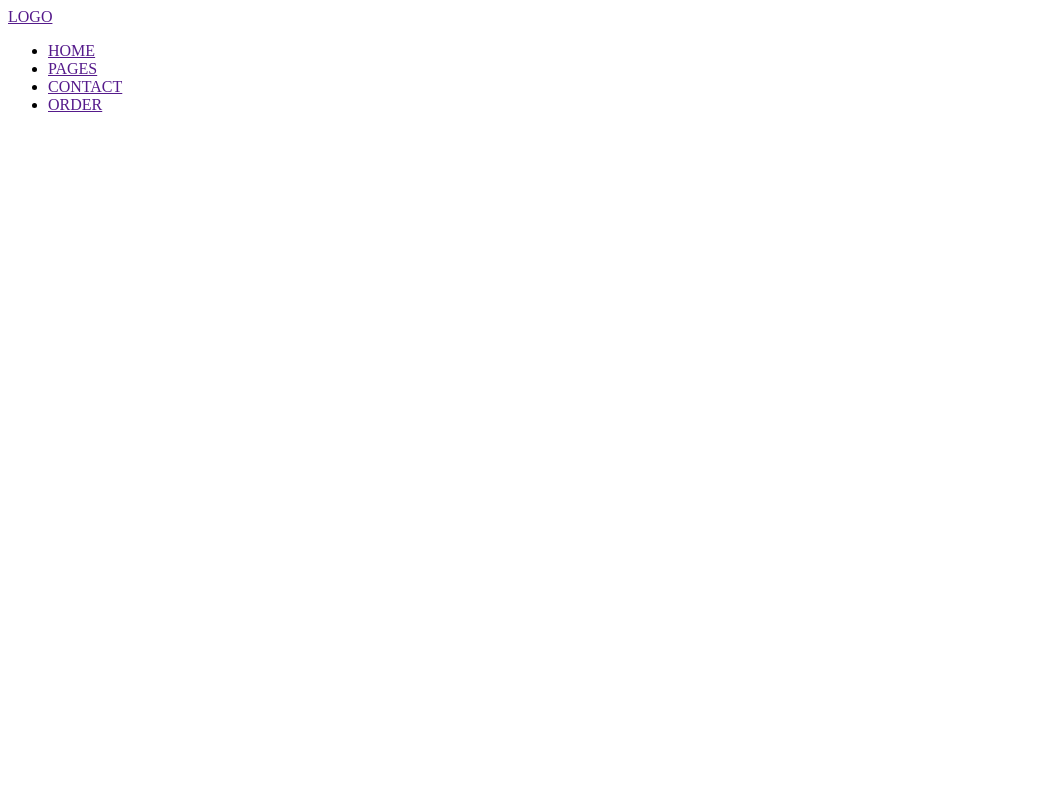
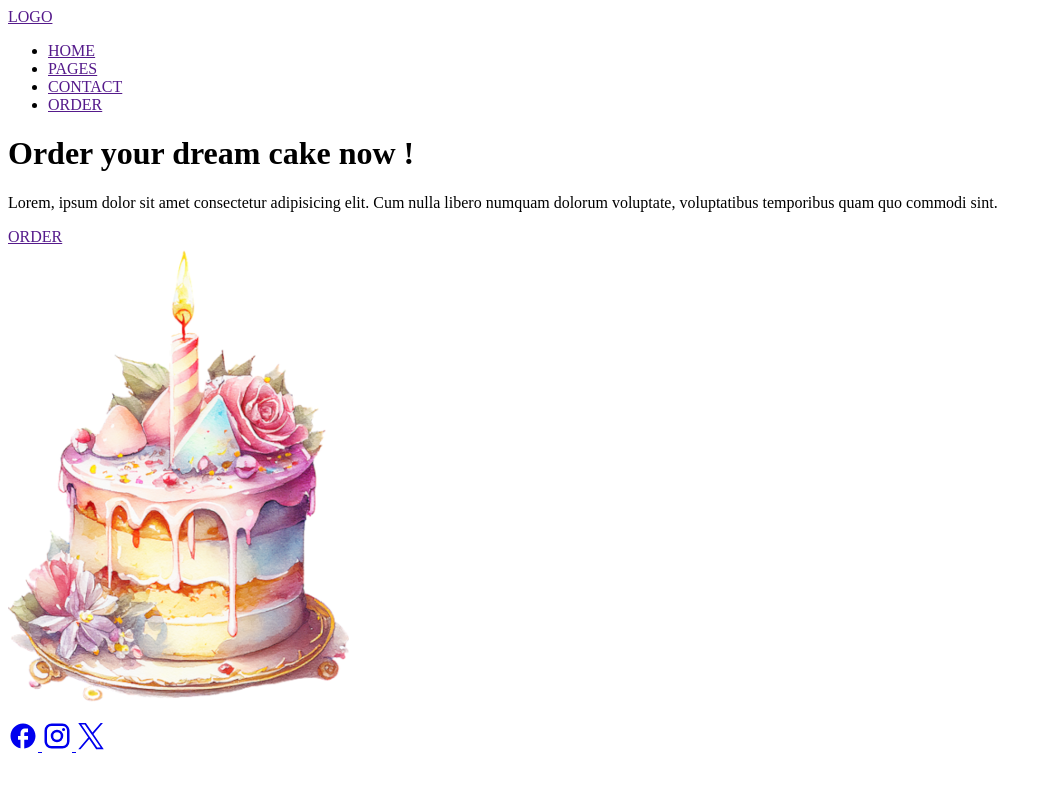
Before and after one commit to sawickipatryk/Landing-Page-Cake, a plain HTML site: page index.html in a window 1280 px wide. Shown: the whole page, without its empty margins (0-1052 px from the left). Drawn offline with Linux system fonts and the light colour scheme.

Commit message:
html done

```diff
--- a/index.html
+++ b/index.html
@@ -67,7 +67,72 @@
                 </div>
             </div>
         </nav>
-
+        <div class="hero">
+            <div class="hero__container">
+                <div class="hero__left-container">
+                    <div class="hero__text-container">
+                        <h1 class="hero__header">
+                            Order your dream cake now !
+                        </h1>
+                        <p>Lorem, ipsum dolor sit amet consectetur adipisicing elit. Cum nulla libero numquam dolorum
+                            voluptate, voluptatibus temporibus quam quo commodi sint.</p>
+                        <a
+                            href=""
+                            class="hero__link-button"
+                        >ORDER</a>
+                    </div>
+                </div>
+                <div class="hero__right-container">
+                    <div class="hero__img-container">
+                        <img
+                            src="./assets/img/tort.png"
+                            alt=""
+                        >
+                    </div>
+                </div>
+            </div>
+            <div class="hero__socials-container">
+                <a href="#">
+                    <svg
+                        xmlns="http://www.w3.org/2000/svg"
+                        width="30"
+                        height="30"
+                        viewBox="0 0 24 24"
+                    >
+                        <path
+                            fill="currentColor"
+                            d="M22 12c0-5.52-4.48-10-10-10S2 6.48 2 12c0 4.84 3.44 8.87 8 9.8V15H8v-3h2V9.5C10 7.57 11.57 6 13.5 6H16v3h-2c-.55 0-1 .45-1 1v2h3v3h-3v6.95c5.05-.5 9-4.76 9-9.95z"
+                        />
+                    </svg>
+                </a>
+                <a href="#">
+                    <svg
+                        xmlns="http://www.w3.org/2000/svg"
+                        width="30"
+                        height="30"
+                        viewBox="0 0 24 24"
+                    >
+                        <path
+                            fill="currentColor"
+                            d="M7.8 2h8.4C19.4 2 22 4.6 22 7.8v8.4a5.8 5.8 0 0 1-5.8 5.8H7.8C4.6 22 2 19.4 2 16.2V7.8A5.8 5.8 0 0 1 7.8 2m-.2 2A3.6 3.6 0 0 0 4 7.6v8.8C4 18.39 5.61 20 7.6 20h8.8a3.6 3.6 0 0 0 3.6-3.6V7.6C20 5.61 18.39 4 16.4 4H7.6m9.65 1.5a1.25 1.25 0 0 1 1.25 1.25A1.25 1.25 0 0 1 17.25 8A1.25 1.25 0 0 1 16 6.75a1.25 1.25 0 0 1 1.25-1.25M12 7a5 5 0 0 1 5 5a5 5 0 0 1-5 5a5 5 0 0 1-5-5a5 5 0 0 1 5-5m0 2a3 3 0 0 0-3 3a3 3 0 0 0 3 3a3 3 0 0 0 3-3a3 3 0 0 0-3-3Z"
+                        />
+                    </svg>
+                </a>
+                <a href="#">
+                    <svg
+                        xmlns="http://www.w3.org/2000/svg"
+                        width="30"
+                        height="30"
+                        viewBox="0 0 16 16"
+                    >
+                        <path
+                            fill="currentColor"
+                            d="M9.294 6.928L14.357 1h-1.2L8.762 6.147L5.25 1H1.2l5.31 7.784L1.2 15h1.2l4.642-5.436L10.751 15h4.05L9.294 6.928ZM7.651 8.852l-.538-.775L2.832 1.91h1.843l3.454 4.977l.538.775l4.491 6.47h-1.843l-3.664-5.28Z"
+                        />
+                    </svg>
+                </a>
+            </div>
+        </div>
     </header>
     <main></main>
     <footer></footer>
```
